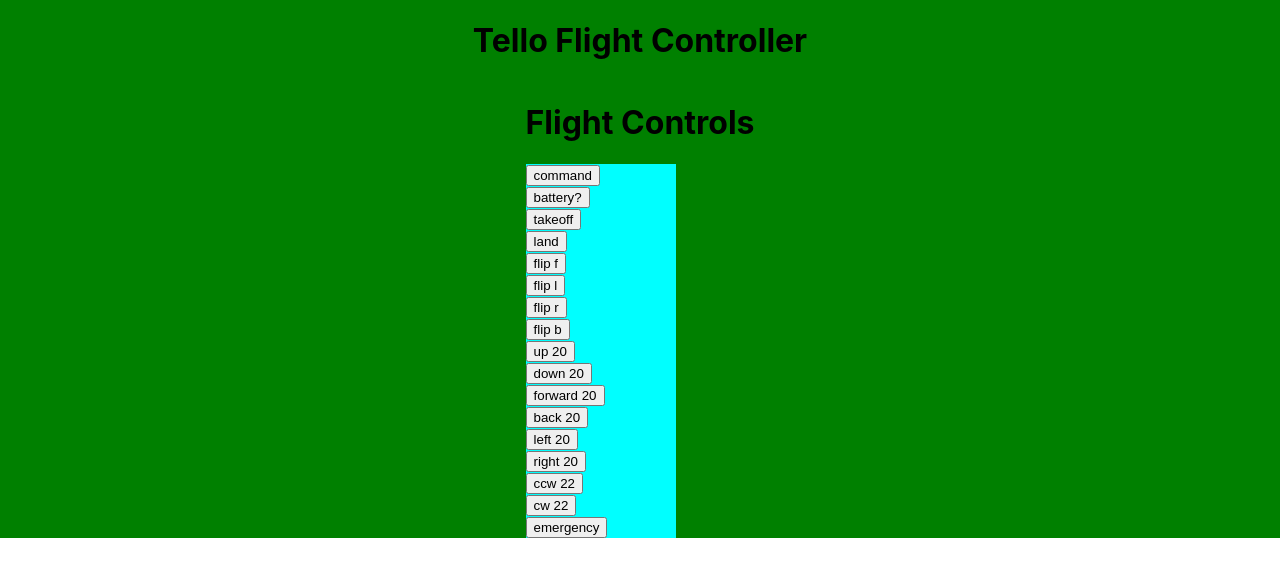
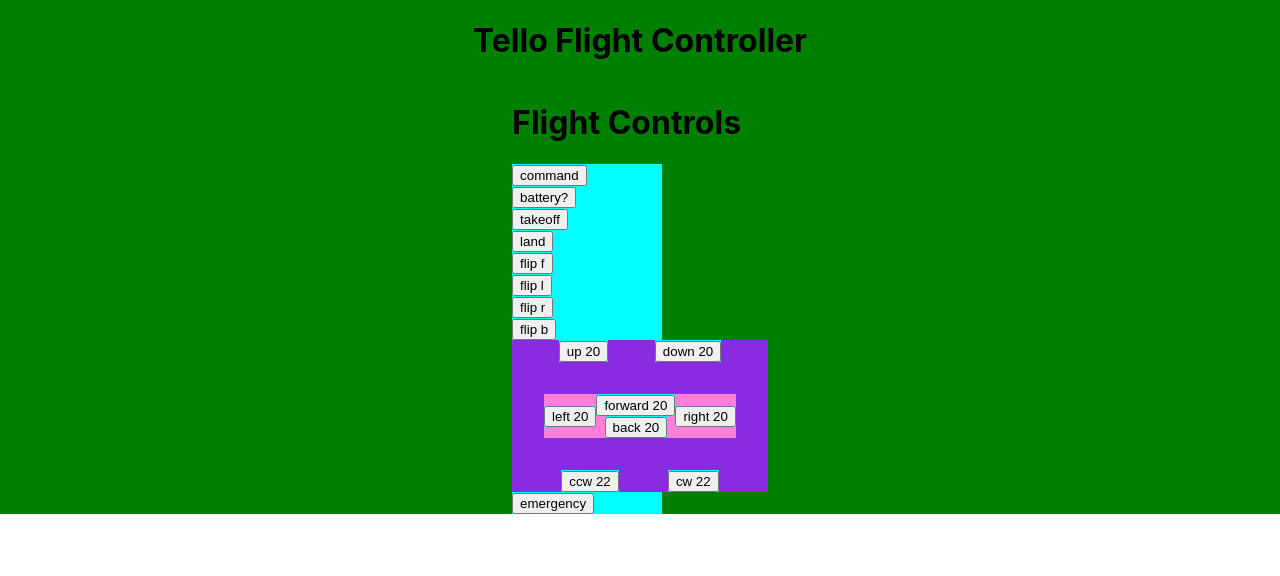
Before and after one commit to sitgofour/flight-controller, a React (Create React App) app in the folder tello/: page / in a window 1280 px wide. Shown: the top 576 px of the page. Built offline with nearby package versions, Linux system fonts and the light colour scheme.

Commit message:
direction pad ui basic layout

```diff
--- a/tello/src/components/DirectionPad.js
+++ b/tello/src/components/DirectionPad.js
@@ -6,17 +6,23 @@
     render() {
         return(
             <div className={styles.DirectionPad}>
-                <div className="Height-buttons">
+                <div className={styles.elevators}>
                     <FlightButton flightCommand={this.props.flightCommand} command="up 20"/>
                     <FlightButton flightCommand={this.props.flightCommand} command="down 20"/>
                 </div>
-                <div className="Directions">
-                    <FlightButton flightCommand={this.props.flightCommand} command="forward 20"/>
-                    <FlightButton flightCommand={this.props.flightCommand} command="back 20"/>
-                    <FlightButton flightCommand={this.props.flightCommand} command="left 20"/>
-                    <FlightButton flightCommand={this.props.flightCommand} command="right 20"/>
+                <div className={styles.Directions}>
+                    <div className={styles.LDirection}>
+                        <FlightButton flightCommand={this.props.flightCommand} command="left 20"/>
+                    </div>
+                    <div className={styles.ForwardBackDirection}>
+                        <FlightButton flightCommand={this.props.flightCommand} command="forward 20"/>
+                        <FlightButton flightCommand={this.props.flightCommand} command="back 20"/>
+                    </div>
+                    <div className={styles.RDirection}>
+                        <FlightButton flightCommand={this.props.flightCommand} command="right 20"/>
+                    </div>
                 </div>
-                <div className="Rotation-buttons">
+                <div className={styles.rotators}>
                     <FlightButton flightCommand={this.props.flightCommand} command="ccw 22"/>
                     <FlightButton flightCommand={this.props.flightCommand} command="cw 22"/>
                 </div>
--- a/tello/src/styles/directionpad.module.css
+++ b/tello/src/styles/directionpad.module.css
@@ -1,3 +1,27 @@
-DirectionPad {
+.DirectionPad {
     background-color: blueviolet;
 }
+
+.Directions {
+    background-color: rgb(255, 127, 217);
+    display: flex;
+    justify-content: space-evenly;
+    align-items: center;
+    margin: 2em;
+}
+
+.elevators {
+    display: flex;
+    justify-content: space-evenly;
+}
+
+.ForwardBackDirection {
+    display: flex;
+    flex-direction: column;
+    align-items: center;
+}
+
+.rotators {
+    display: flex;
+    justify-content: space-evenly;
+}
```
